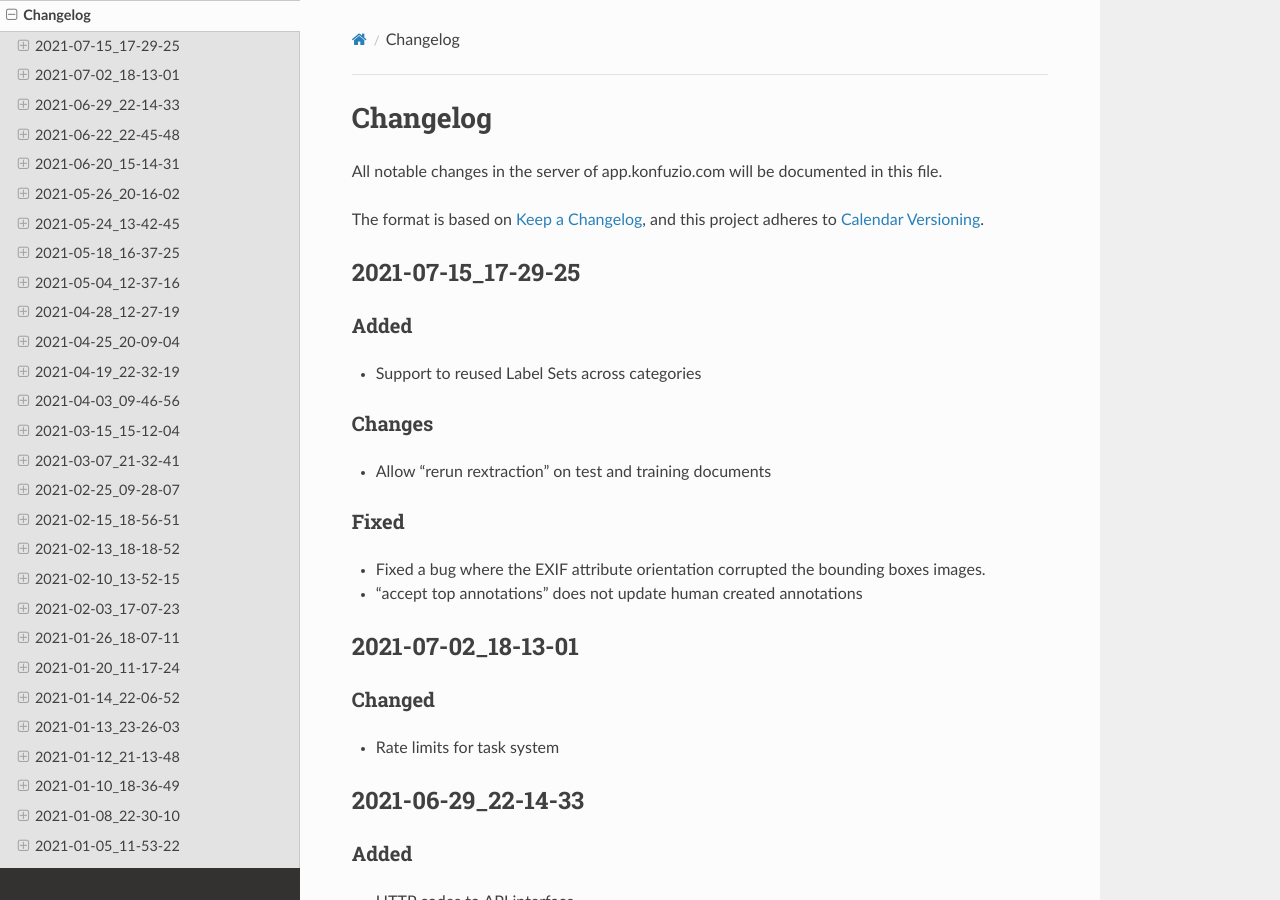
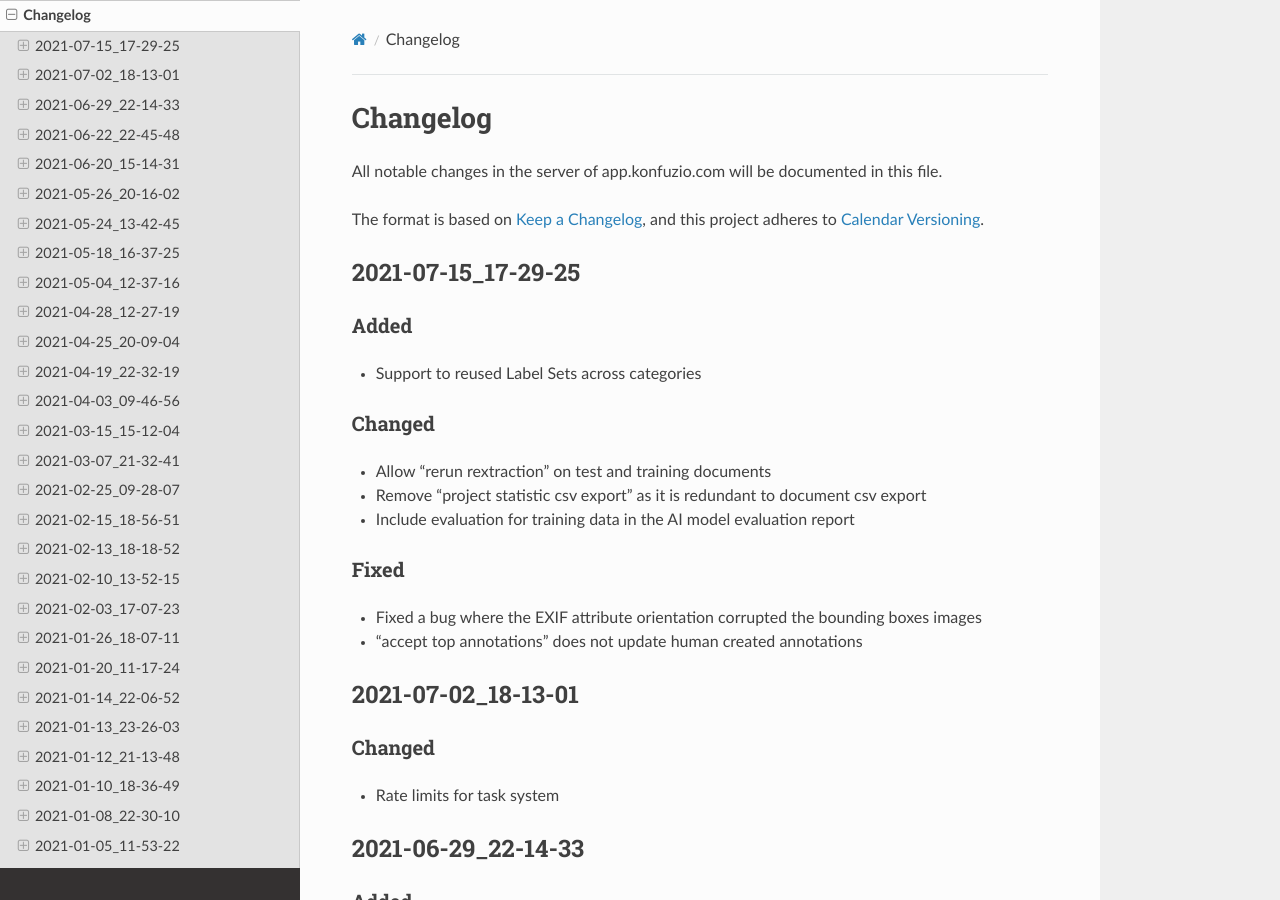
Before and after one commit to konfuzio-ai/konfuzio-sdk, a Sphinx documentation site: the page built from docs/web/changelog_app.md, in a window 1280 px wide and 900 px high. Built offline with Sphinx 7.4.7 and the Read the Docs theme 2.0.0, drawn with Linux system fonts in a browser that asks for light colours.

Commit message:
Update changelog_app.md

```diff
--- a/docs/web/changelog_app.md
+++ b/docs/web/changelog_app.md
@@ -13,11 +13,13 @@ and this project adheres to [Calendar Versioning](https://calver.org/overview.ht
 ### Added
 - Support to reused Label Sets across categories
 
-### Changes
+### Changed
 - Allow "rerun rextraction" on test and training documents
+- Remove "project statistic csv export" as it is redundant to document csv export
+- Include evaluation for training data in the AI model evaluation report
 
 ### Fixed
-- Fixed a bug where the EXIF attribute orientation corrupted the bounding boxes images.
+- Fixed a bug where the EXIF attribute orientation corrupted the bounding boxes images
 - "accept top annotations" does not update human created annotations
 
 ## 2021-07-02_18-13-01
```
